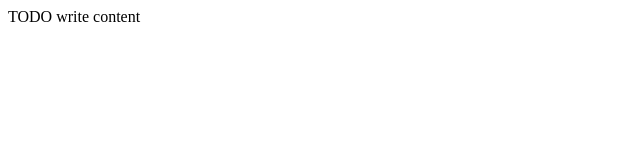
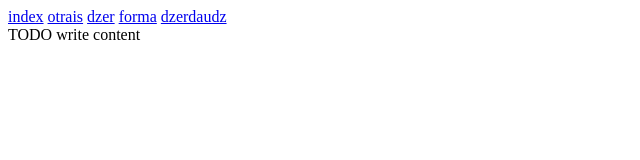
Before and after one commit to altprofile/testweb1, a plain HTML site: page otrais.html in a window 1280 px wide. Shown: the whole page, without its empty margins (0-640 px from the left). Drawn offline with Linux system fonts and the light colour scheme.

Commit message:
form izpildits nav +

```diff
--- a/otrais.html
+++ b/otrais.html
@@ -10,6 +10,11 @@ Click nbfs://nbhost/SystemFileSystem/Templates/ClientSide/html.html to edit this
         <meta name="viewport" content="width=device-width, initial-scale=1.0">
     </head>
     <body>
+        <a href="index.html">index</a>
+        <a href="otrais.html">otrais</a>
+        <a href="dzer.html">dzer</a>
+        <a href="forma.html">forma</a>
+        <a href="dzerdaudz.html">dzerdaudz</a>
         <div>TODO write content</div>
     </body>
 </html>
```
